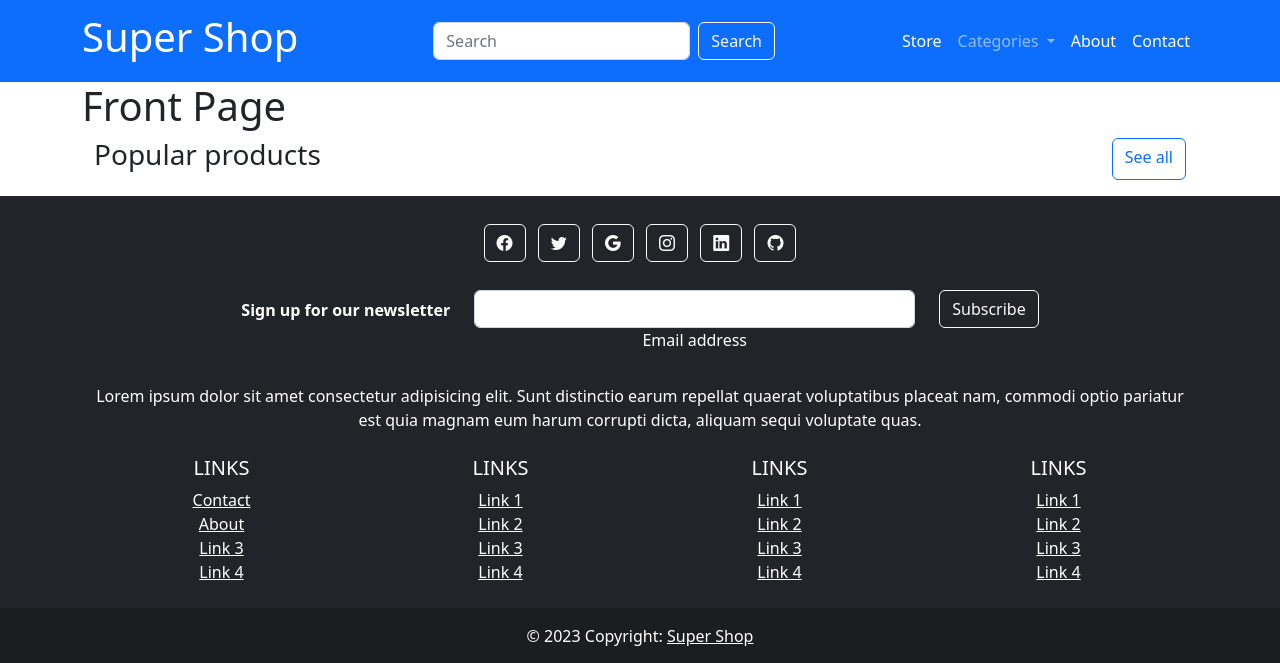
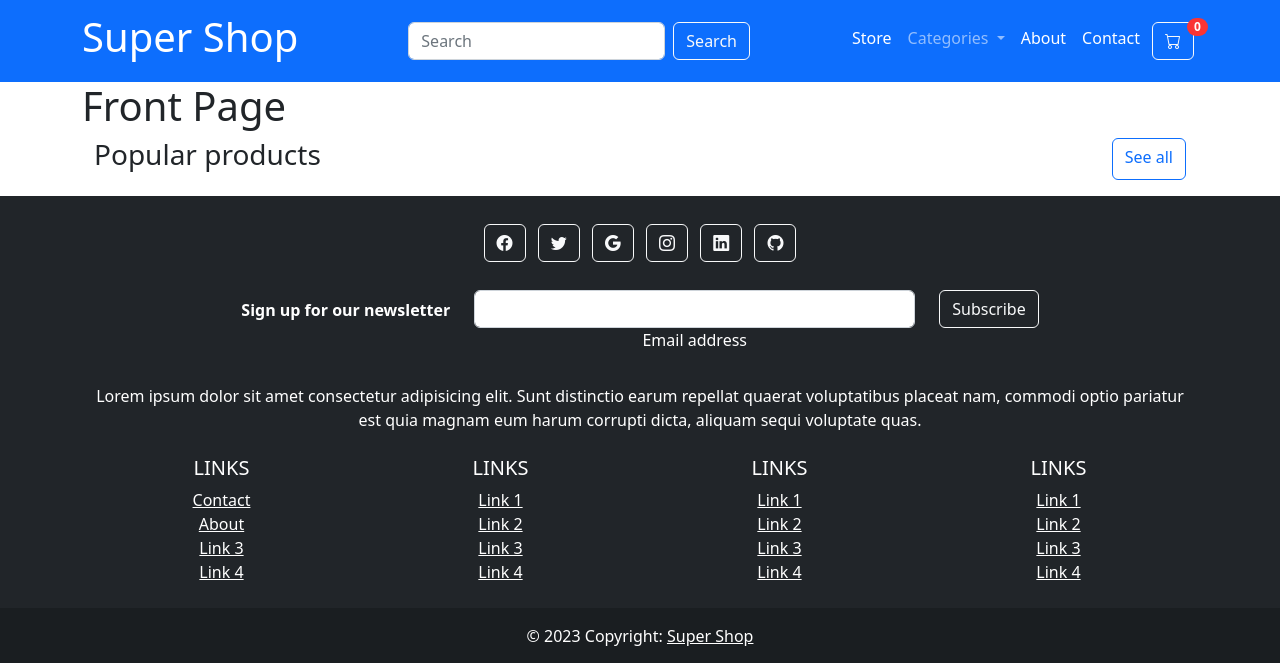
Before and after one commit to SerhiiKarnaukh/vue-test-manager, a Django app: page / in a window 1280 px wide. Shown: the top 663 px of the page. Run offline with Django 4.2, Linux system fonts and the light colour scheme; data that the repository does not hold is empty; some libraries are stand-ins or nearby versions.

Commit message:
Created a view for the cart and show link in the menu

```diff
--- /dev/null
+++ b/backend/shop/shop/apps/cart/templates/cart/cart.html
@@ -0,0 +1,4 @@
+{% extends 'core/base.html' %} {% block content %}
+<h1 class="mb-3">CART</h1>
+
+{% endblock %}
--- a/backend/shop/shop/apps/cart/views.py
+++ b/backend/shop/shop/apps/cart/views.py
@@ -1,3 +1,5 @@
 from django.shortcuts import render
 
-# Create your views here.
+
+def cart(request):
+    return render(request, 'cart/cart.html')
--- /dev/null
+++ b/backend/shop/shop/apps/core/static/core/css/custom-style.css
@@ -0,0 +1,19 @@
+.cart-item {
+    position: relative;
+}
+
+.cart-badge {
+    position: absolute;
+    top: -10px;
+    right: -10px;
+    display: inline-block;
+    padding: 0.25em 0.6em;
+    font-size: 12px;
+    line-height: 1;
+    text-align: center;
+    border-radius: 3rem;
+    color: #fff;
+    background-color: #fa3434;
+    font-weight: 600;
+    vertical-align: baseline;
+}
--- a/backend/shop/shop/apps/core/templates/core/base.html
+++ b/backend/shop/shop/apps/core/templates/core/base.html
@@ -12,6 +12,7 @@
       integrity="sha384-rbsA2VBKQhggwzxH7pPCaAqO46MgnOM80zW1RWuH61DGLwZJEdK2Kadq2F9CUG65"
       crossorigin="anonymous"
     />
+    <link href="{% static 'core/css/custom-style.css' %}" rel="stylesheet" />
     <!-- Bootstrap Font Icon CSS -->
     <link
       rel="stylesheet"
--- a/backend/shop/shop/apps/core/templates/core/includes/navbar.html
+++ b/backend/shop/shop/apps/core/templates/core/includes/navbar.html
@@ -63,6 +63,14 @@
             >Contact</a
           >
         </li>
+        <li class="nav-item">
+          <a href="{% url 'cart' %}" class="cart-item">
+            <div class="btn btn-outline-light btn-floating m-1">
+              <i class="bi bi-cart"></i>
+            </div>
+            <span class="cart-badge">0</span>
+          </a>
+        </li>
       </ul>
     </div>
   </div>
--- a/backend/shop/shop/urls.py
+++ b/backend/shop/shop/urls.py
@@ -3,6 +3,7 @@ from django.conf.urls.static import static
 from django.contrib import admin
 from django.urls import path, include
 from core.views import FrontPage
+from cart.views import cart
 
 urlpatterns = [
     path('admin/', admin.site.urls),
@@ -11,6 +12,7 @@ urlpatterns = [
     path('api/v1/', include('product.urls')),
 
     # for Django Template Language
+    path('cart/', cart, name='cart'),
     path('', FrontPage.as_view(), name='frontpage'),
     path('store/', include('core.urls')),
 ]
```
